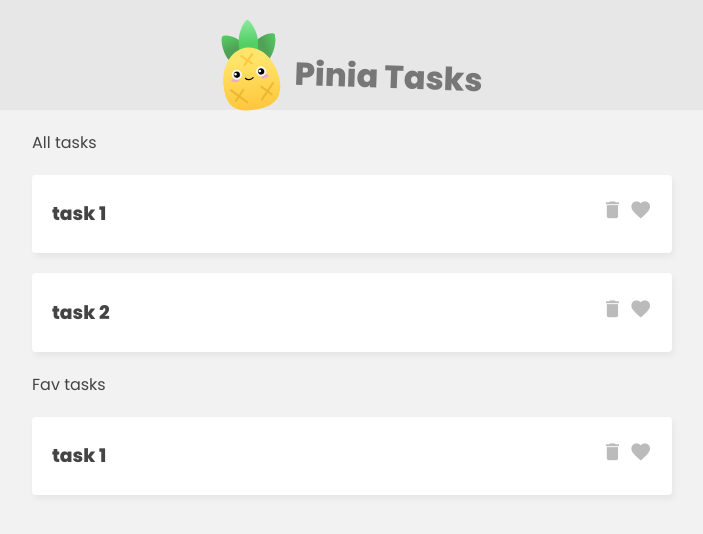
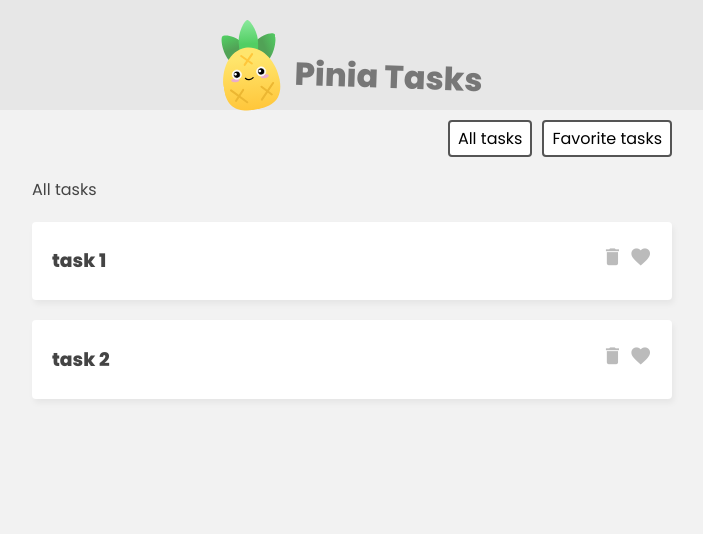
Before and after one commit to dmarsal90/pinia-task, a Vue app: page / in a window 1280 px wide. Shown: the top 534 px of the page, without its empty margins (288-991 px from the left). Built offline with nearby package versions, Linux system fonts and the light colour scheme.

Commit message:
Add filter for tasks to App

```diff
--- a/src/App.vue
+++ b/src/App.vue
@@ -6,14 +6,20 @@
       <h1>Pinia Tasks</h1>
     </header>
 
+    <!-- filter -->
+    <nav class="filter">
+      <button @click="filter = 'all'">All tasks</button>
+      <button @click="filter = 'fav'">Favorite tasks</button>
+    </nav>
+
     <!-- task list -->
-    <div class="task-list">
+    <div class="task-list" v-if="filter === 'all'">
       <p>All tasks</p>
       <div v-for="task in taskStore.tasks">
         <TaskDetails :task="task"/>
       </div>
     </div>
-    <div class="task-list">
+    <div class="task-list" v-if="filter === 'fav'">
       <p>Fav tasks</p>
       <div v-for="task in taskStore.fav">
         <TaskDetails :task="task"/>
@@ -25,13 +31,17 @@
 <script>
 import { useTaskStore } from "./stores/TaskStore";
 import TaskDetails from "./components/TaskDetails.vue"
+import { ref } from "vue";
+
 
 export default {
   components: {TaskDetails},
   setup() {
     const taskStore = useTaskStore();
 
-    return { taskStore };
+    const filter = ref('all');
+
+    return { taskStore, filter };
   },
 };
 </script>
```
